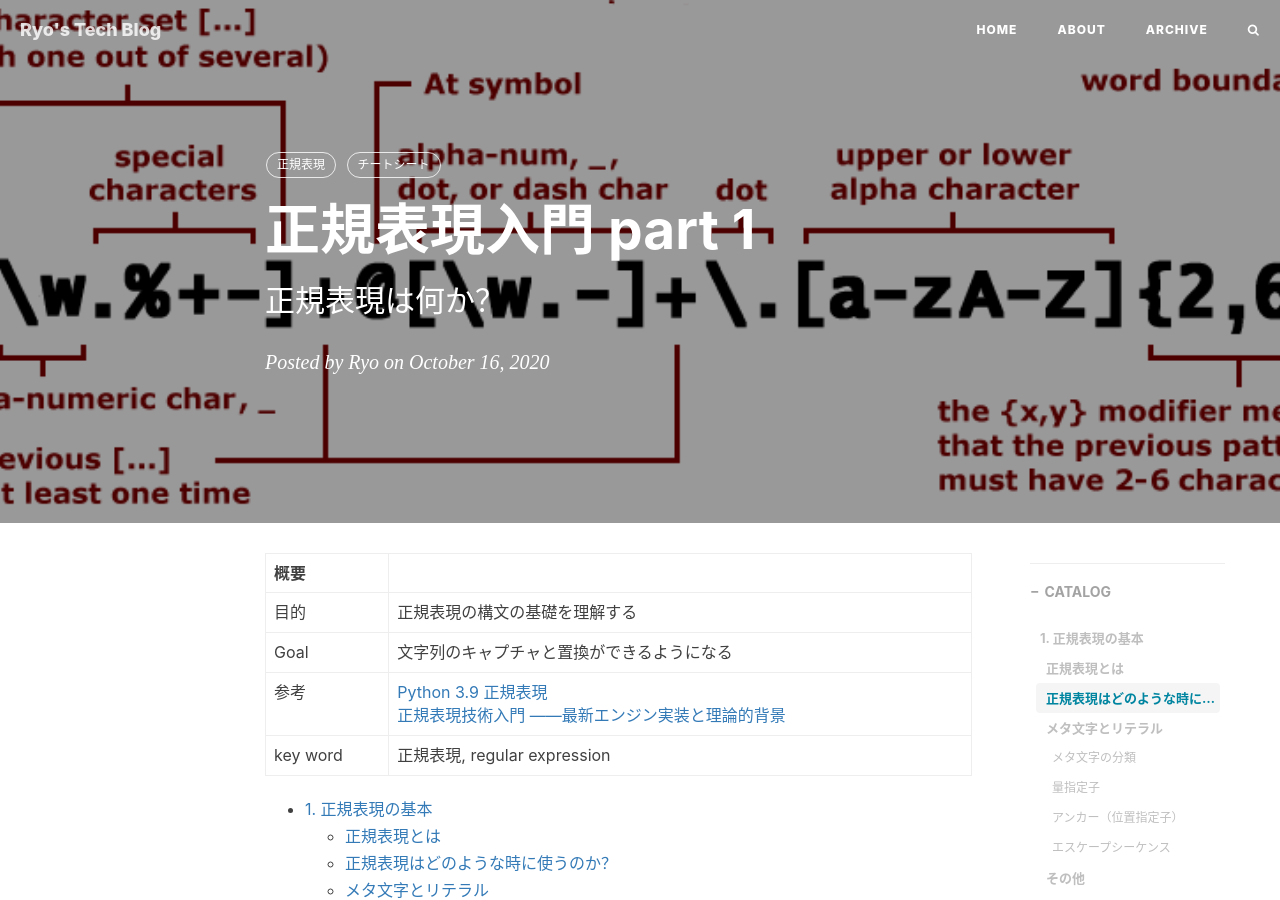
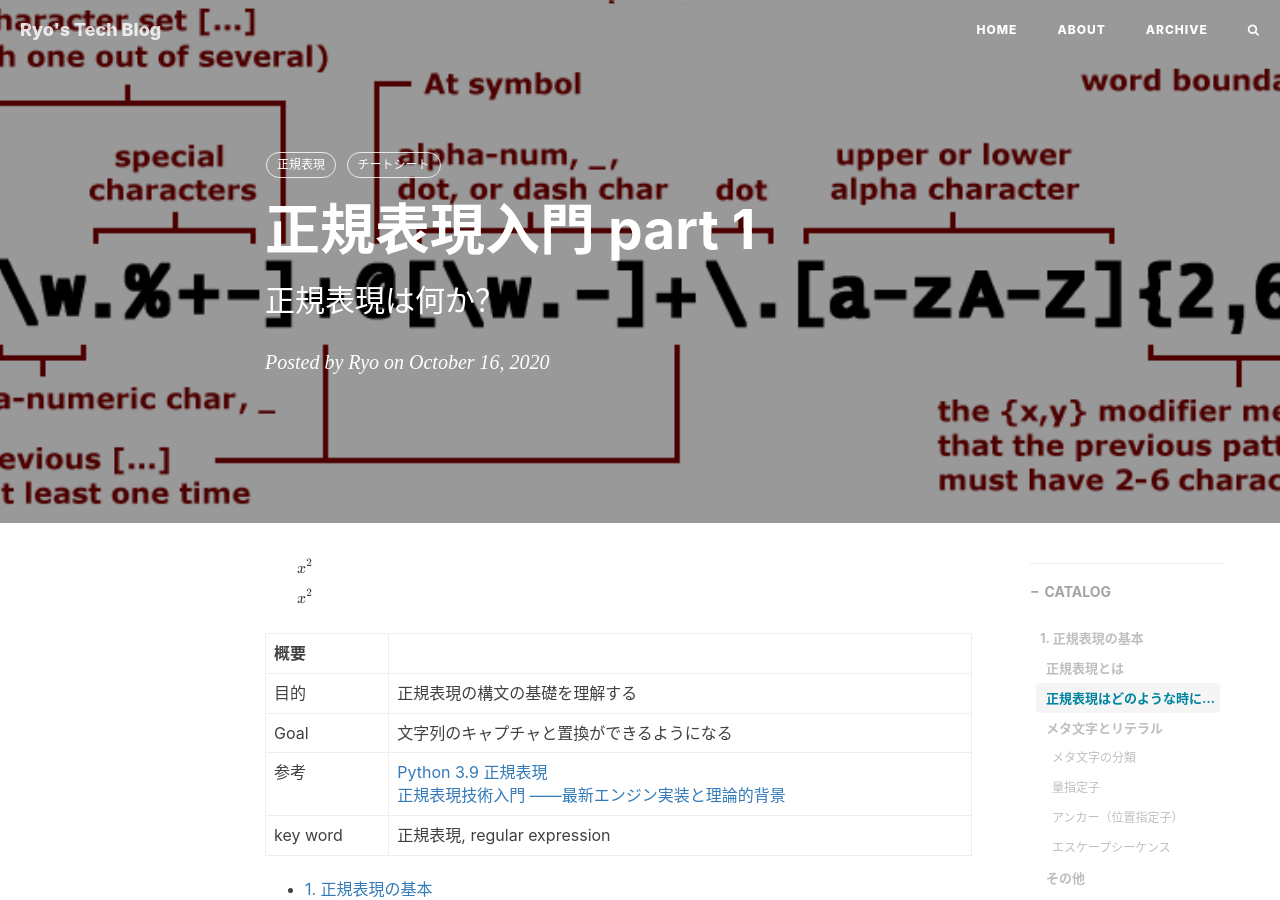
Before and after one commit to RyoNakagami/RyoNakagami.github.io, a Jekyll site: the page built from _posts/2020-10-16-Regular-Expression-part1.md, in a window 1280 px wide and 900 px high. Built offline with Jekyll 4.4.1, drawn with Linux system fonts in a browser that asks for light colours; nearby versions of some CDN libraries; comment, search, counter and statistics services are not loaded.

Commit message:
check latex

```diff
--- a/_posts/2020-10-16-Regular-Expression-part1.md
+++ b/_posts/2020-10-16-Regular-Expression-part1.md
@@ -14,6 +14,13 @@ tags:
 - 正規表現
 - チートシート
 ---
+
+$$ x^2 $$
+
+$$\begin{aligned}
+    x^2
+\end{aligned}$$
+
 
 |概要||
 |---|---|
```
